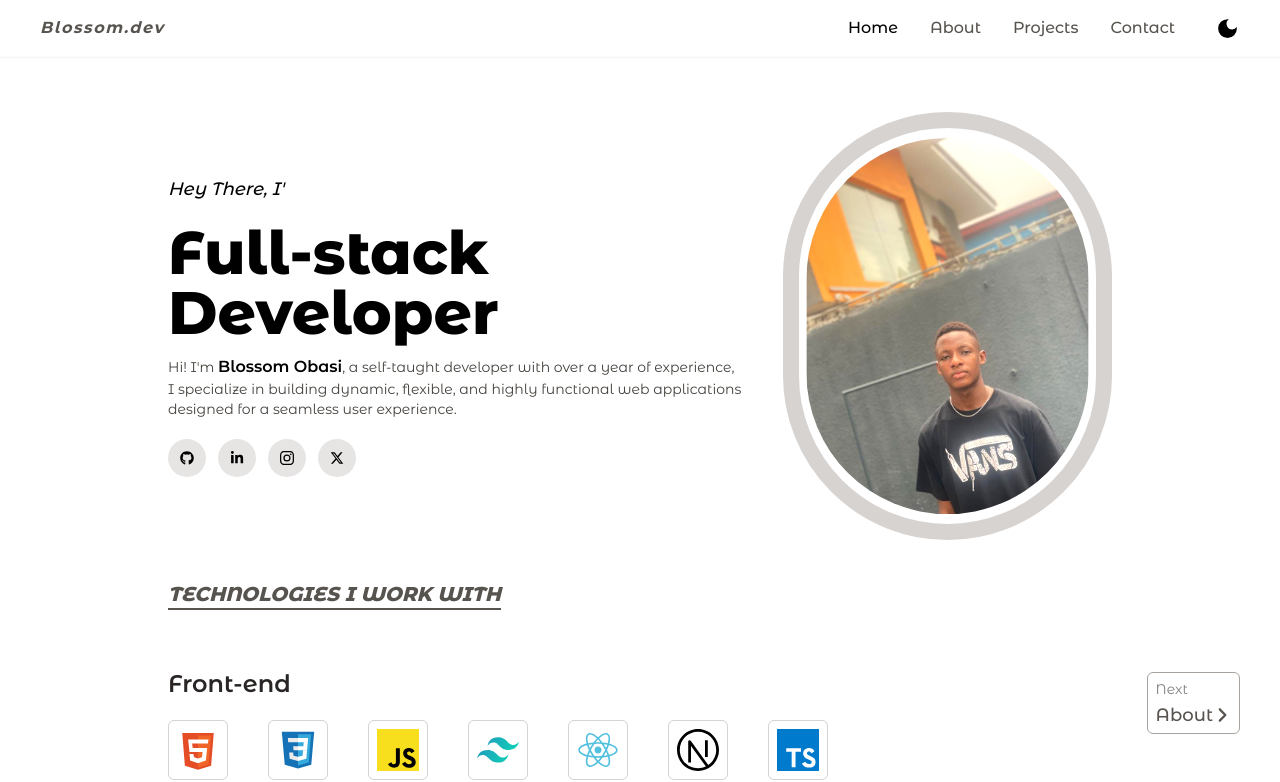
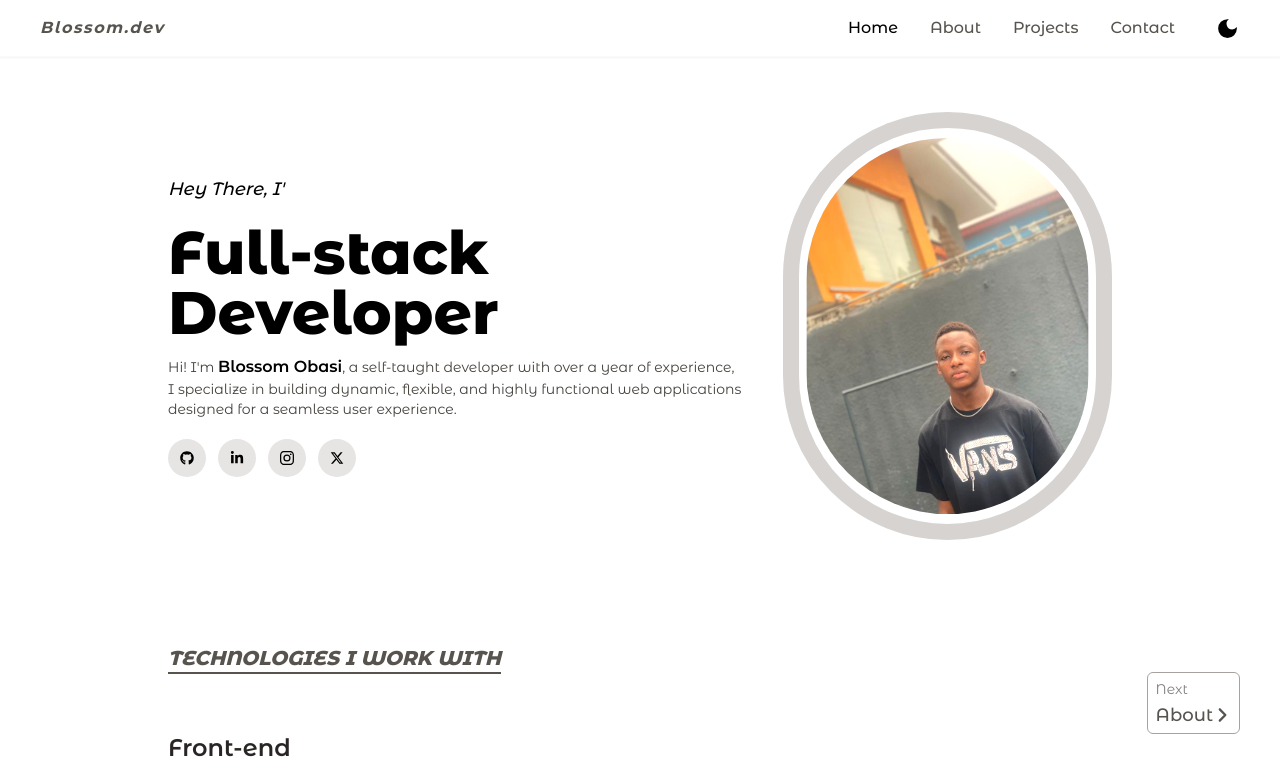
Before and after one commit to blossomobasi/blossoms-portfolio, a Next.js app: page / in a window 1280 px wide. Shown: the top 782 px of the page. Built offline with nearby package versions, Linux system fonts and the light colour scheme.

Commit message:
Add spacing for better visibility

```diff
--- a/src/app/page.tsx
+++ b/src/app/page.tsx
@@ -8,7 +8,7 @@ import { Typewriter } from "react-simple-typewriter";
 const HomePage = () => {
     return (
         <section className="p-2 md:mb-0 mb-20 max-w-[110rem] mx-auto">
-            <div className="flex items-center md:pt-10 gap-x-10 gap-y-5 flex-col-reverse lg:flex-row">
+            <div className="flex items-center md:pt-10 gap-x-10 gap-y-5 flex-col-reverse lg:flex-row sm:py-16 pt-14 pb-20">
                 <div className="text-sm w-full text-center md:text-left">
                     <div className="mb-5 text-lg font-medium italic">
                         <Typewriter
```
